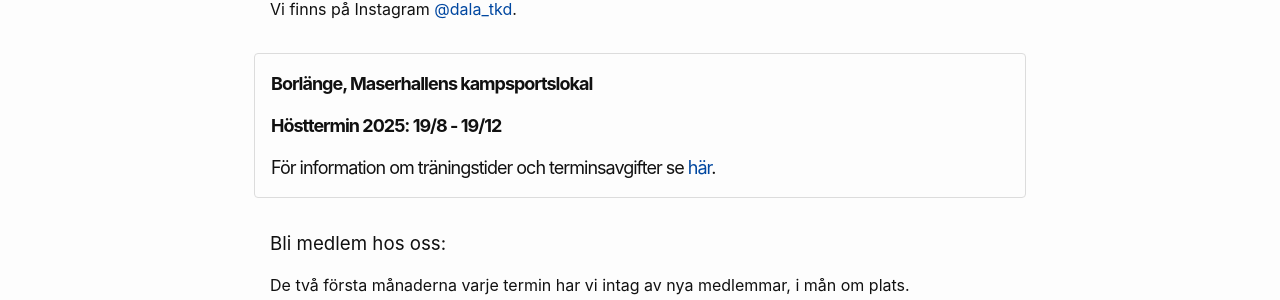
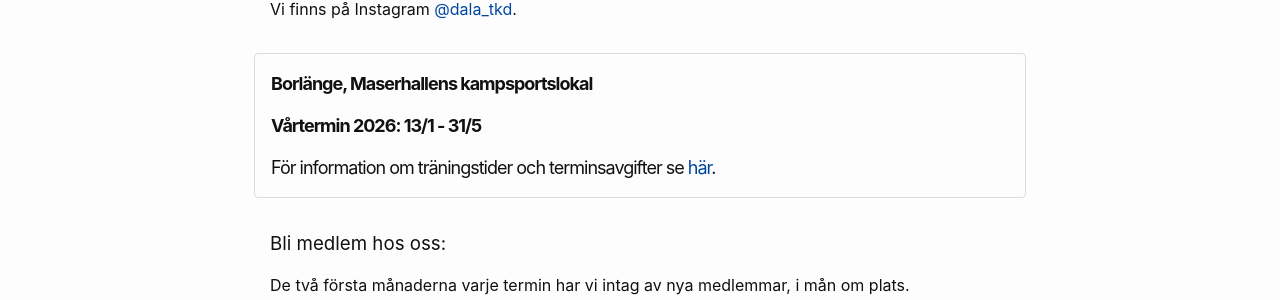
Before and after one commit to dalataekwondo/dalataekwondo.github.io, a Jekyll site: the page built from index.markdown, in a window 1280 px wide. Shown: the part 252-552 px from the top of the page. Built offline with Jekyll 4.4.1, drawn with Linux system fonts in a browser that asks for light colours.

Commit message:
Update index.markdown

```diff
--- a/index.markdown
+++ b/index.markdown
@@ -10,7 +10,7 @@ Vi finns på Instagram [@{{ site.instagram_username | escape }}](https://instagr
 
 > **Borlänge, Maserhallens kampsportslokal**
 >
-> **Hösttermin 2025: 19/8 - 19/12**
+> **Vårtermin 2026: 13/1 - 31/5**
 >
 > För information om träningstider och terminsavgifter se [här](/lokal-tid/#tid).
 
```
